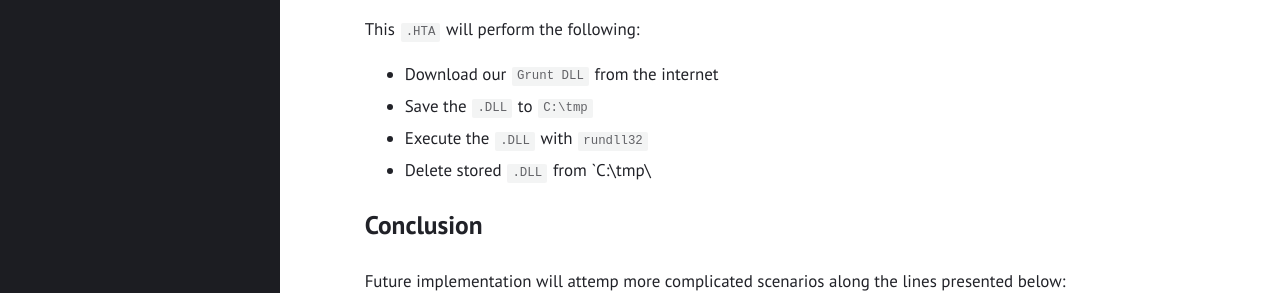
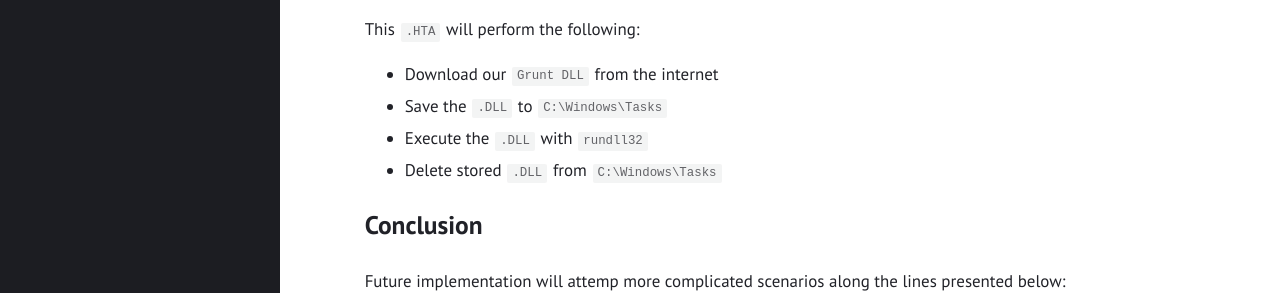
Before and after one commit to Fil88/Fil88.github.io, a Jekyll site: the page built from _posts/2021-07-01-Entering-the-Covenant-C2C.md, in a window 1280 px wide and 900 px high, scrolled down 18196 px. Shown: the part 332-625 px from the top of the window. Built offline with Jekyll 4.4.1, drawn with Linux system fonts in a browser that asks for light colours.

Commit message:
Update 2021-07-01-Entering-the-Covenant-C2C.md

```diff
--- a/_posts/2021-07-01-Entering-the-Covenant-C2C.md
+++ b/_posts/2021-07-01-Entering-the-Covenant-C2C.md
@@ -709,9 +709,9 @@ Set sh = Nothing
 This `.HTA` will perform the following:
 
 - Download our `Grunt DLL` from the internet
-- Save the `.DLL` to `C:\tmp`
+- Save the `.DLL` to `C:\Windows\Tasks`
 - Execute the `.DLL` with `rundll32`
-- Delete stored `.DLL` from `C:\tmp\
+- Delete stored `.DLL` from `C:\Windows\Tasks`
 
 ## Conclusion
 
```
